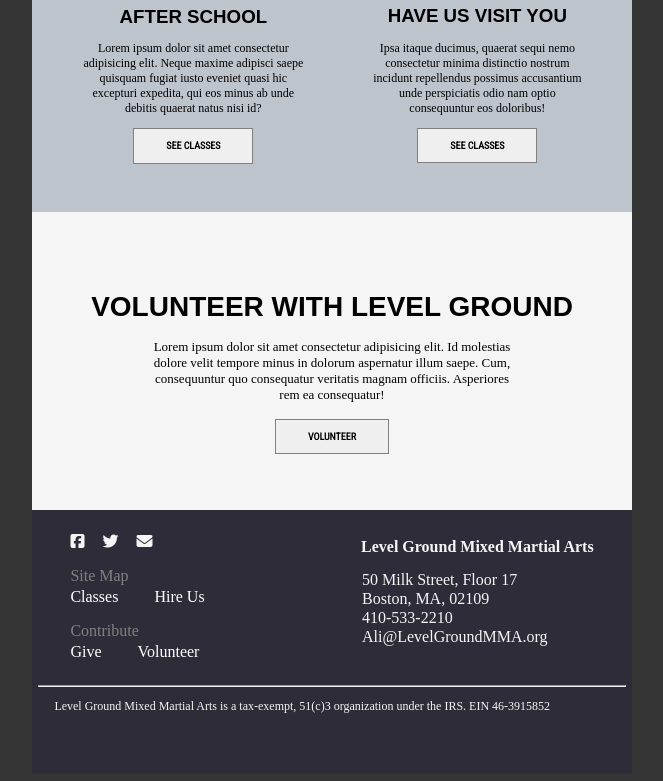
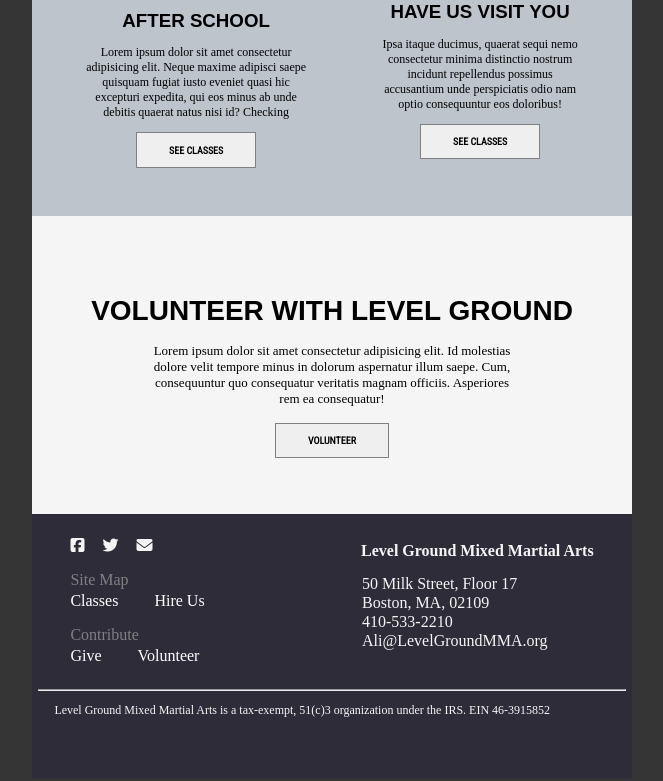
Before and after one commit to EmmeRox/practice-page, a plain HTML site: page index.html in a window 1280 px wide. Shown: the part 1039-1820 px from the top of the page, without its empty margins (308-971 px from the left). Drawn offline with Linux system fonts and the light colour scheme; a web font is replaced by a local one.

Commit message:
Update index.html

```diff
--- a/index.html
+++ b/index.html
@@ -66,7 +66,7 @@
                 Lorem ipsum dolor sit amet consectetur adipisicing elit. Neque
                 maxime adipisci saepe quisquam fugiat iusto eveniet quasi hic
                 excepturi expedita, qui eos minus ab unde debitis quaerat natus
-                nisi id?
+                nisi id? Checking
               </p>
               <button class="more-btn">See Classes</button>
             </div>
```
